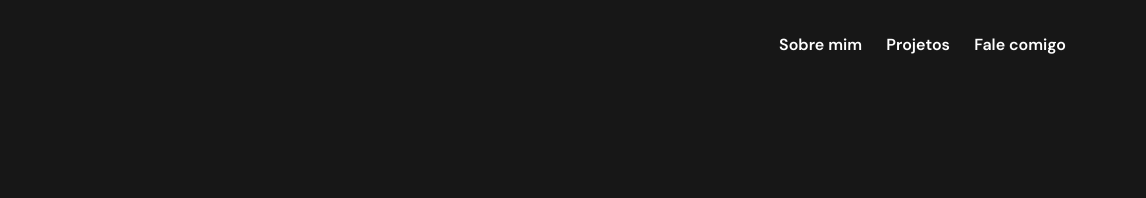
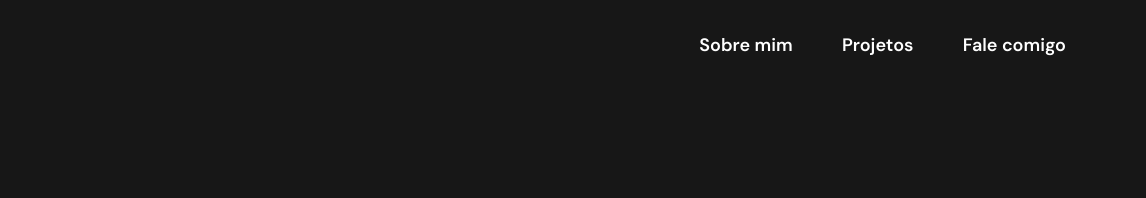
Before and after one commit to oJonathanrick/Portif-lio, a plain HTML site: page index.html in a window 1280 px wide. Shown: the top 198 px of the page, 134-1280 px from the left. Drawn offline with Linux system fonts and the light colour scheme.

Commit message:
Melhorias
melhorias para o portfólio

```diff
--- a/index.html
+++ b/index.html
@@ -11,19 +11,21 @@
 </head>
 
 <body>
-
+    <!-- Barra de navegação -->
     <div class="container">
         <div class="navbar">
-            <a href="#home">
-                <img src="img/Vector 2.svg" alt="Ícone do Portfólio">
-            </a>
+            <a href="#home"><img src="img/Vector 2.svg" alt="Ícone do Portfólio"></a>
+
             <div>
-                <a href="#sobre">Sobre mim</a>
-                <a href="#projetos">Projetos</a>
-                <a href="#contato">Fale comigo</a>
+                <ul>
+                    <li><a href="#sobre">Sobre mim</a></li>
+                    <li><a href="#projetos">Projetos</a></li>
+                    <li><a href="#contato">Fale comigo</a></li>
+                </ul>
             </div>
         </div>
 
+        <!-- Conteúdo principal -->
         <div class="hero" id="home">
             <div class="hero-content">
                 <h1>Olá, me chamo <br> Jonathan Henrique</h1>
@@ -40,6 +42,7 @@
             </div>
         </div>
 
+        <!-- Sessão Sobre Mim -->
         <div class="section" id="sobre">
             <h2>Sobre mim</h2>
             <p>Jonathan Henrique, 22 anos, programador apaixonado por tecnologia.<br>
@@ -72,10 +75,12 @@
         </div>
 
 
-
+        <!-- Sessão Projetos -->
         <div class="section" id="projetos">
             <h2>Projetos</h2>
             <div class="projects">
+
+                <!-- Projeto 1 -->
                 <div class="project">
                     <img src="img/Projeto1.png" alt="Projeto 1">
                     <div class="project-info">
@@ -90,6 +95,8 @@
                         </div>
                     </div>
                 </div>
+
+                <!-- Projeto 2 -->
                 <div class="project">
                     <img src="img/Projeto2.png" alt="Projeto 2">
                     <div class="project-info">
@@ -104,6 +111,8 @@
                         </div>
                     </div>
                 </div>
+
+                <!-- Projeto 3 -->
                 <div class="project">
                     <img src="img/projeto3.png" alt="Projeto 3">
                     <div class="project-info">
@@ -116,6 +125,8 @@
                         </div>
                     </div>
                 </div>
+
+                <!-- Projeto 4 -->
                 <div class="project">
                     <img src="img/Em-Breve.jpg" alt="Projeto 4">
                     <div class="project-info">
@@ -128,6 +139,8 @@
                         </div>
                     </div>
                 </div>
+
+                <!-- Projeto 5 -->
                 <div class="project">
                     <img src="img/Em-Breve.jpg" alt="Projeto 5">
                     <div class="project-info">
@@ -140,6 +153,8 @@
                         </div>
                     </div>
                 </div>
+
+                <!-- Projeto  -->
                 <div class="project">
                     <img src="img/Em-Breve.jpg" alt="Projeto 6">
                     <div class="project-info">
@@ -154,11 +169,6 @@
                 </div>
             </div>
         </div>
-
-
-
-
-
 
         <!-- Adicione mais habilidades ao seu arquivo HTML -->
         <div class="section" id="skills">
@@ -194,7 +204,7 @@
 
 
 
-
+        <!-- Sessão Contato -->
         <div class="section" id="contato">
             <h2>Fale comigo</h2>
             <p>Entre em contato.</p>
--- a/styles.css
+++ b/styles.css
@@ -60,6 +60,14 @@ body {
     color: #00a0ff;
 }
 
+.navbar ul li{
+    display: inline;
+    list-style: none;
+    padding-left: 25px;
+    font-size: 18px;
+    font-family: "DM Sans", sans-serif;
+}
+
 .hero {
     height: 80vh;
     display: flex;
@@ -81,6 +89,10 @@ body {
 .hero h1 {
     font-size: 50px;
     margin-bottom: 4%;
+}
+
+.hero-content h1 span{
+    color: #F9004D;
 }
 
 .hero p {
```
Lines whose indentation alone changed are shown as unchanged.
